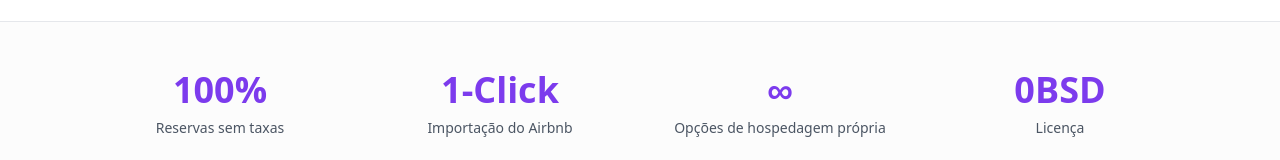
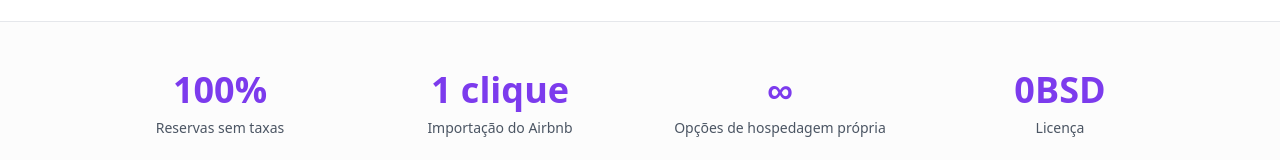
Before and after one commit to zaysauro/airbnb, a Next.js app: page / in a window 1280 px wide. Shown: the part 584-744 px from the top of the page. Built offline with nearby package versions, Linux system fonts and the light colour scheme; no server answers; a web font is replaced by a local one.

Commit message:
Localizar nomes dos meses e dias nos calendários

```diff
--- a/app/(marketing)/page.tsx
+++ b/app/(marketing)/page.tsx
@@ -83,7 +83,7 @@ export default async function MarketingPage() {
 								</div>
 							</div>
 							<div>
-								<div className="text-4xl font-bold text-primary">1-Click</div>
+								<div className="text-4xl font-bold text-primary">1 clique</div>
 								<div className="mt-2 text-sm text-gray-600">Importação do Airbnb</div>
 							</div>
 							<div>
--- a/components/ui/calendar.tsx
+++ b/components/ui/calendar.tsx
@@ -3,6 +3,7 @@
 import { ChevronLeft, ChevronRight } from "lucide-react"
 import type * as React from "react"
 import { DayPicker } from "react-day-picker"
+import { ptBR } from "date-fns/locale"
 
 import { buttonVariants } from "@/components/ui/button"
 import { cn } from "@/lib/utils"
@@ -17,6 +18,7 @@ function Calendar({
 }: CalendarProps) {
 	return (
 		<DayPicker
+			locale={ptBR}
 			showOutsideDays={showOutsideDays}
 			className={cn("p-3", className)}
 			classNames={{
--- a/components/ui/mobile-calendar.tsx
+++ b/components/ui/mobile-calendar.tsx
@@ -5,6 +5,7 @@ import { cn } from "@/lib/utils"
 import { ChevronLeft, ChevronRight } from "lucide-react"
 import type * as React from "react"
 import { DayPicker } from "react-day-picker"
+import { ptBR } from "date-fns/locale"
 
 export type CalendarProps = React.ComponentProps<typeof DayPicker>
 
@@ -16,6 +17,7 @@ function MobileCalendar({
 }: CalendarProps) {
 	return (
 		<DayPicker
+			locale={ptBR}
 			showOutsideDays={showOutsideDays}
 			className={cn("p-3", className)}
 			classNames={{
```
